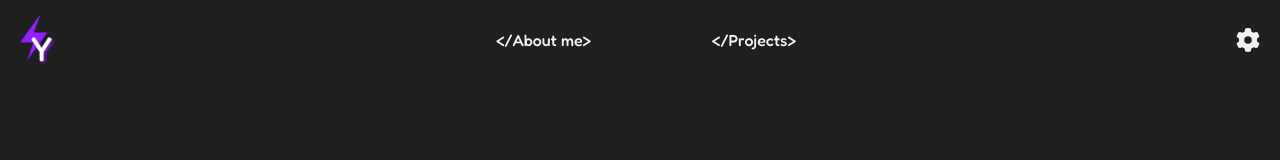
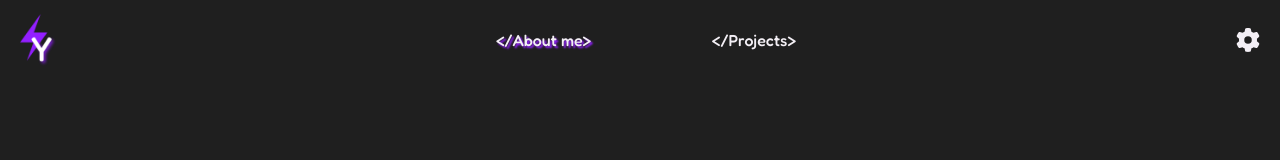
Before and after one commit to ZubalYana/Portfolio, a React (Vite) app: page /about in a window 1280 px wide. Shown: the top 160 px of the page. Built offline with nearby package versions, Linux system fonts and the light colour scheme.

Commit message:
show the active navigation element

```diff
--- a/src/App.jsx
+++ b/src/App.jsx
@@ -7,7 +7,7 @@ import Header from './components/Header/Header';
 export default function App() {
   return (
     <Router>
-      <Header /> {/* Header stays consistent */}
+      <Header />
       <Routes>
         <Route path="/about" element={<AboutMe />} />
         <Route path="/projects" element={<Projects />} />
--- /dev/null
+++ b/src/components/Header/Header.css
@@ -0,0 +1,3 @@
+ul li a.active {
+    text-shadow: #931FFF 2px 2px 2px;
+}
--- a/src/components/Header/Header.jsx
+++ b/src/components/Header/Header.jsx
@@ -1,16 +1,31 @@
 import React from 'react';
-import { Link } from 'react-router-dom';
+import { NavLink } from 'react-router-dom';
 import logo from '/page logo.png';
 import { FontAwesomeIcon } from '@fortawesome/react-fontawesome';
 import { faGear } from '@fortawesome/free-solid-svg-icons';
+import './Header.css';
 
 export default function Header() {
   return (
     <header className="w-full h-[80px] flex justify-between items-center px-5 py-10 bg-customBlack">
       <img src={logo} alt="logo" className="w-[36px]" />
       <ul className="w-[300px] flex justify-between items-center text-customWhite text-base font-medium">
-        <li><Link to="/about">&lt;/About me&gt;</Link></li>
-        <li><Link to="/projects">&lt;/Projects&gt;</Link></li>
+        <li>
+          <NavLink
+            to="/about"
+            className={({ isActive }) => (isActive ? 'active' : '')}
+          >
+            &lt;/About me&gt;
+          </NavLink>
+        </li>
+        <li>
+          <NavLink
+            to="/projects"
+            className={({ isActive }) => (isActive ? 'active' : '')}
+          >
+            &lt;/Projects&gt;
+          </NavLink>
+        </li>
       </ul>
       <FontAwesomeIcon icon={faGear} className="text-customWhite text-2xl" />
     </header>
```
